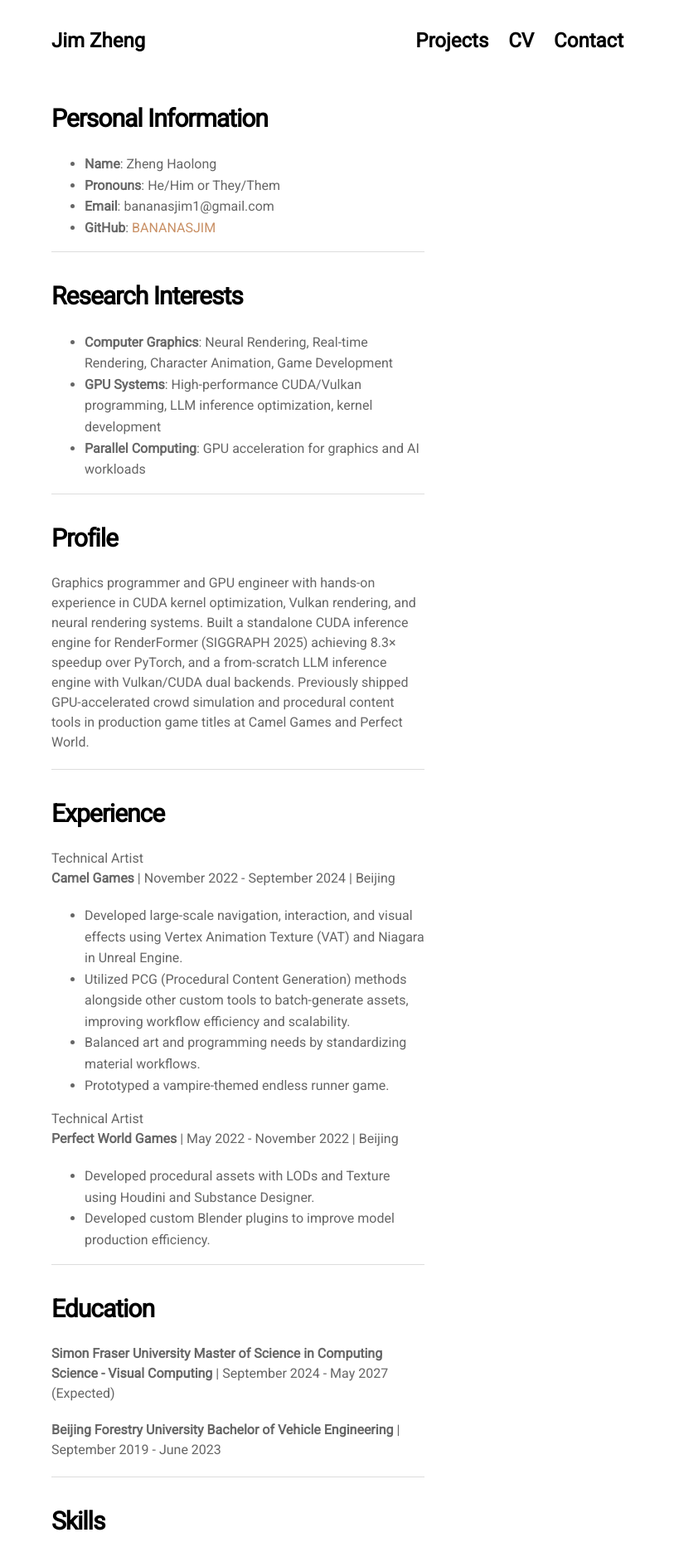
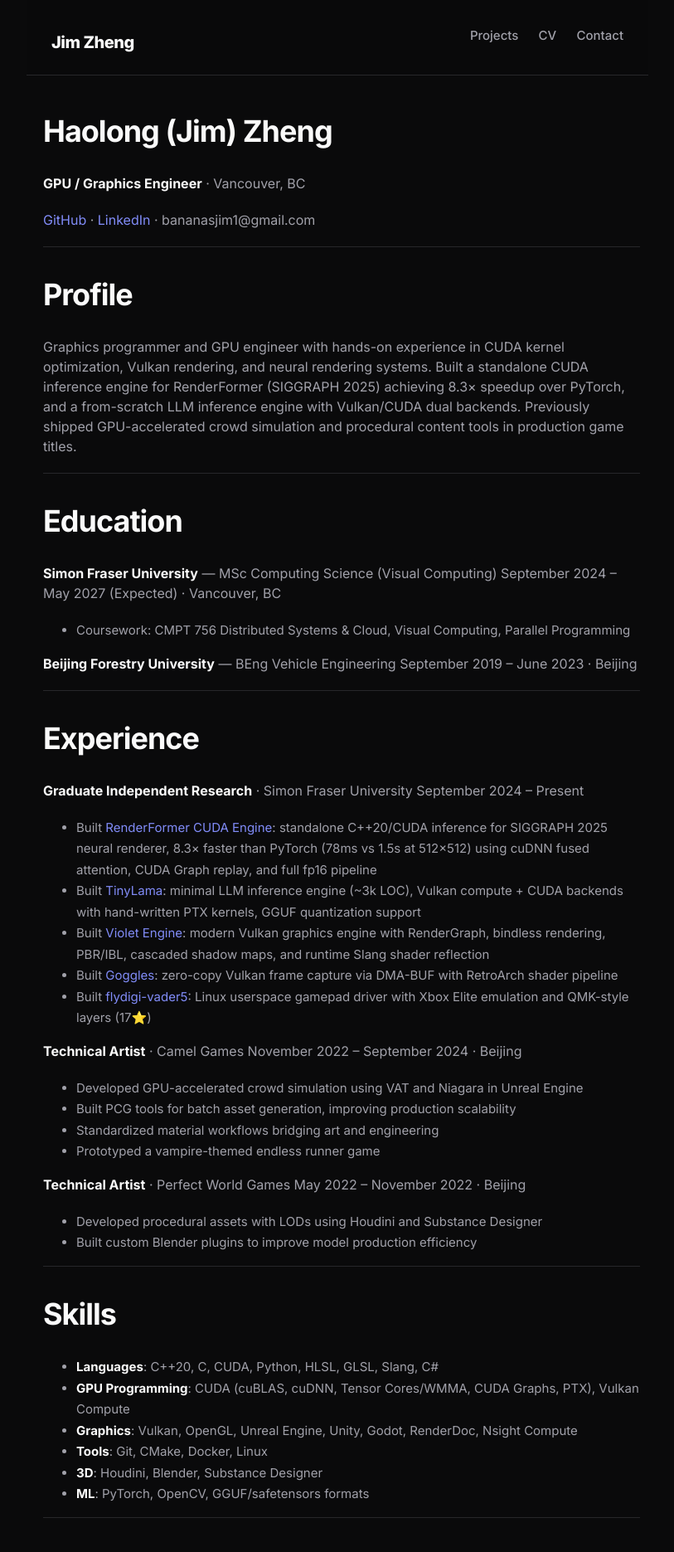
Before and after one commit to BANANASJIM/BANANASJIM.github.io, a Jekyll site: the page built from pages/cv.md, in a window 1280 px wide. Shown: the top 1871 px of the page at 83% size, without its empty margins (233-1046 px from the left). Built offline with Jekyll 4.4.1, drawn with Linux system fonts in a browser that asks for light colours; nearby versions of some CDN libraries; some of the changed text lies outside the part shown.

Commit message:
Redesign: dark theme, hero section, modern CV, project thumbnails
- Complete visual overhaul: dark theme with indigo accents
- Hero section with name, title, description, and social links
- Sticky frosted-glass header
- Card-based project grid (2-column) with hover effects
- Updated CV: added SFU research projects, GPU/CUDA skills, stronger profile
- Inter + JetBrains Mono typography
- Font Awesome 6 icons
- Project thumbnails for RenderFormer, TinyLama, Goggles
- Responsive mobile layout
- Updated footer with copyright

```diff
--- a/_includes/footer.html
+++ b/_includes/footer.html
@@ -1,13 +1,13 @@
 <footer>
   <div class="footer-wrap">
     <div class="footer-tagline">
-      <p>{{ site.data.settings.footer }}</p>
+      <p>&copy; 2026 Jim Zheng</p>
     </div>
     <div class="social-media">
       <nav>
-        {% for item in site.data.settings.social %}
-          <a href="{{ item.link }}" target="_blank"><i class="fa fa-{{ item.icon }}" aria-hidden="true"></i></a>
-        {% endfor %}
+        <a href="https://github.com/BANANASJIM" target="_blank"><i class="fa-brands fa-github" aria-hidden="true"></i></a>
+        <a href="https://www.linkedin.com/in/bananasjim/" target="_blank"><i class="fa-brands fa-linkedin" aria-hidden="true"></i></a>
+        <a href="https://instagram.com/bananasjim" target="_blank"><i class="fa-brands fa-instagram" aria-hidden="true"></i></a>
       </nav>
     </div>
   </div>
--- a/_includes/projects.html
+++ b/_includes/projects.html
@@ -2,9 +2,9 @@
   <div class="project-container">
     {% for project in site.data.settings.projects %}
       <a href="{{ site.github.url }}/projects/{{ project.url }}">
-        <div class="project-unit" data-folder="{{ site.github.url }}/projects/{{ project.url }}" style="background-image: url({{ site.github.url }}/assets/img/projects/{{ project.url }}/thumbnail.png)">
+        <div class="project-unit" style="background-image: url({{ site.github.url }}/assets/img/projects/{{ project.url }}/thumbnail.png)">
           <div class="project-overlay">
-            <strong>{{ project.name }} <i class="fa fa-arrow-right" aria-hidden="true"></i></strong>
+            <strong>{{ project.name }}</strong>
           </div>
         </div>
       </a>
--- a/_layouts/default.html
+++ b/_layouts/default.html
@@ -18,16 +18,15 @@
       {% endif %}
     </title>
     <link rel="stylesheet" href="{{ site.github.url }}/assets/css/all.css">
-    <link rel="stylesheet" href="https://maxcdn.bootstrapcdn.com/font-awesome/4.7.0/css/font-awesome.min.css">
-    <link href="https://fonts.googleapis.com/css?family=Roboto" rel="stylesheet">
+    <link rel="stylesheet" href="{{ site.github.url }}/assets/css/custom.css">
+    <link rel="stylesheet" href="https://cdnjs.cloudflare.com/ajax/libs/font-awesome/6.5.1/css/all.min.css">
+    <link href="https://fonts.googleapis.com/css2?family=Inter:wght@300;400;500;600;700;800&family=JetBrains+Mono:wght@400;500&display=swap" rel="stylesheet">
     <!--[if lt IE 9]><script src="http://html5shim.googlecode.com/svn/trunk/html5.js"></script><![endif]-->
-    <!-- Use Atom -->
     {% feed_meta %}
     <script type="text/javascript" async
       src="https://cdnjs.cloudflare.com/ajax/libs/mathjax/2.7.5/MathJax.js?config=TeX-MML-AM_CHTML">
     </script>
     {% include analytics.html %}
-    <!-- Use Jekyll SEO plugin -->
     {% seo %}
   </head>
   <body>
--- /dev/null
+++ b/assets/css/custom.css
@@ -0,0 +1,411 @@
+/* ========================================
+   Modern Portfolio Theme Override
+   ======================================== */
+
+:root {
+  --bg-primary: #0a0a0b;
+  --bg-secondary: #111113;
+  --bg-card: #18181b;
+  --bg-card-hover: #1f1f23;
+  --text-primary: #fafafa;
+  --text-secondary: #a1a1aa;
+  --text-muted: #71717a;
+  --accent: #818cf8;
+  --accent-hover: #a5b4fc;
+  --border: #27272a;
+  --shadow: 0 4px 24px rgba(0, 0, 0, 0.4);
+  --radius: 12px;
+}
+
+/* Reset & Base */
+body {
+  background: var(--bg-primary) !important;
+  color: var(--text-primary) !important;
+  font-family: 'Inter', -apple-system, BlinkMacSystemFont, 'Segoe UI', sans-serif !important;
+  font-size: 15px;
+  line-height: 1.7;
+  -webkit-font-smoothing: antialiased;
+}
+
+a {
+  color: var(--accent) !important;
+  text-decoration: none !important;
+  transition: color 0.2s ease;
+}
+
+a:hover, a:focus {
+  color: var(--accent-hover) !important;
+}
+
+h1, h2, h3, h4, h5, h6 {
+  color: var(--text-primary) !important;
+  font-weight: 700 !important;
+}
+
+p, li {
+  color: var(--text-secondary);
+}
+
+strong {
+  color: var(--text-primary);
+}
+
+hr {
+  border-color: var(--border) !important;
+}
+
+code, pre {
+  font-family: 'JetBrains Mono', monospace;
+  background: var(--bg-secondary);
+  border-radius: 6px;
+}
+
+pre {
+  padding: 16px;
+  overflow-x: auto;
+  border: 1px solid var(--border);
+}
+
+/* Header */
+header {
+  background: var(--bg-primary) !important;
+  border-bottom: 1px solid var(--border);
+  position: sticky;
+  top: 0;
+  z-index: 100;
+  backdrop-filter: blur(12px);
+  -webkit-backdrop-filter: blur(12px);
+  background: rgba(10, 10, 11, 0.85) !important;
+}
+
+header .logo a {
+  color: var(--text-primary) !important;
+  font-size: 20px !important;
+  font-weight: 800 !important;
+  letter-spacing: -0.5px;
+}
+
+header nav a {
+  color: var(--text-secondary) !important;
+  font-size: 15px !important;
+  font-weight: 500 !important;
+  transition: color 0.2s ease;
+}
+
+header nav a:hover {
+  color: var(--accent) !important;
+}
+
+/* Hero Section */
+.hero {
+  padding: 120px 30px 80px !important;
+  text-align: center;
+  background: var(--bg-primary) !important;
+  position: relative;
+  overflow: hidden;
+}
+
+.hero::before {
+  content: '';
+  position: absolute;
+  top: -50%;
+  left: -50%;
+  width: 200%;
+  height: 200%;
+  background: radial-gradient(ellipse at center, rgba(129, 140, 248, 0.06) 0%, transparent 60%);
+  pointer-events: none;
+}
+
+.hero-content {
+  position: relative;
+  max-width: 680px;
+  margin: 0 auto;
+}
+
+.hero-title {
+  font-size: 56px !important;
+  font-weight: 800 !important;
+  letter-spacing: -2px;
+  line-height: 1.1 !important;
+  margin-bottom: 12px !important;
+  background: linear-gradient(135deg, #fafafa 0%, #a1a1aa 100%);
+  -webkit-background-clip: text;
+  -webkit-text-fill-color: transparent;
+  background-clip: text;
+}
+
+.hero-subtitle {
+  font-size: 22px !important;
+  font-weight: 500;
+  color: var(--accent) !important;
+  margin-bottom: 20px !important;
+  letter-spacing: -0.3px;
+}
+
+.hero-desc {
+  font-size: 16px;
+  color: var(--text-secondary) !important;
+  line-height: 1.7;
+  margin-bottom: 32px !important;
+}
+
+.hero-links {
+  display: flex;
+  justify-content: center;
+  gap: 16px;
+  flex-wrap: wrap;
+}
+
+.hero-links a {
+  display: inline-flex;
+  align-items: center;
+  gap: 8px;
+  padding: 10px 22px;
+  border: 1px solid var(--border);
+  border-radius: 8px;
+  color: var(--text-secondary) !important;
+  font-size: 14px;
+  font-weight: 500;
+  transition: all 0.2s ease;
+  background: var(--bg-secondary);
+}
+
+.hero-links a:hover {
+  border-color: var(--accent);
+  color: var(--accent) !important;
+  background: rgba(129, 140, 248, 0.05);
+  transform: translateY(-1px);
+}
+
+/* Projects Section */
+.projects-section {
+  padding: 60px 30px 100px !important;
+  background: var(--bg-primary) !important;
+}
+
+.section-title {
+  text-align: center;
+  font-size: 32px !important;
+  font-weight: 700 !important;
+  letter-spacing: -1px;
+  margin-bottom: 48px !important;
+  color: var(--text-primary) !important;
+}
+
+section:nth-child(odd) {
+  background: var(--bg-primary) !important;
+}
+
+.project-container {
+  max-width: 900px !important;
+  margin: 0 auto;
+  display: grid !important;
+  grid-template-columns: repeat(2, 1fr);
+  gap: 20px;
+  padding: 0 20px;
+}
+
+.project-container a {
+  text-decoration: none !important;
+}
+
+.project-container .project-unit {
+  width: 100% !important;
+  height: 220px !important;
+  border-radius: var(--radius) !important;
+  border: 1px solid var(--border);
+  transition: all 0.3s ease !important;
+  box-shadow: none !important;
+  overflow: hidden;
+}
+
+.project-container .project-unit:hover {
+  border-color: var(--accent);
+  box-shadow: 0 8px 32px rgba(129, 140, 248, 0.12) !important;
+  transform: translateY(-4px);
+}
+
+.project-container .project-unit .project-overlay {
+  background: linear-gradient(180deg, transparent 30%, rgba(0, 0, 0, 0.85) 100%) !important;
+  top: 0 !important;
+  position: absolute !important;
+  height: 100%;
+  display: flex !important;
+  align-items: flex-end !important;
+  justify-content: flex-start !important;
+  padding: 20px !important;
+}
+
+.project-container .project-unit .project-overlay strong {
+  font-size: 18px !important;
+  font-weight: 600 !important;
+  color: #fff !important;
+  text-shadow: 0 2px 8px rgba(0, 0, 0, 0.5);
+}
+
+.project-container .project-unit:hover .project-overlay {
+  top: 0 !important;
+}
+
+/* Projects without thumbnails — text card style */
+.project-container .project-unit[style*="thumbnail.png"] {
+  background-size: cover !important;
+  background-position: center !important;
+}
+
+/* Post (project detail) */
+.post-container {
+  max-width: 720px !important;
+  margin: 40px auto 60px !important;
+  padding: 0 20px;
+}
+
+.post-container h1, .post-container h2, .post-container h3, .post-container h4 {
+  color: var(--text-primary) !important;
+}
+
+.post-container h4 {
+  font-size: 28px !important;
+}
+
+.post-container p, .post-container li {
+  color: var(--text-secondary) !important;
+  font-size: 15px;
+  line-height: 1.8;
+}
+
+.post-container img {
+  border-radius: var(--radius);
+  border: 1px solid var(--border);
+  margin: 24px 0;
+}
+
+.post-container table {
+  width: 100%;
+  border-collapse: collapse;
+  margin: 24px 0;
+  font-size: 14px;
+}
+
+.post-container th, .post-container td {
+  padding: 10px 14px;
+  border: 1px solid var(--border);
+  color: var(--text-secondary);
+}
+
+.post-container th {
+  background: var(--bg-secondary);
+  color: var(--text-primary);
+  font-weight: 600;
+}
+
+.post-container .post-return {
+  color: var(--text-muted) !important;
+}
+
+/* Page (CV, Contact) */
+.page-content {
+  width: 720px !important;
+  margin: 40px auto !important;
+  padding: 0 20px;
+}
+
+.page-content h1 {
+  font-size: 36px !important;
+  letter-spacing: -1px;
+}
+
+.page-content h2 {
+  font-size: 14px !important;
+  text-transform: uppercase;
+  letter-spacing: 1px;
+  color: var(--accent) !important;
+  margin-top: 40px;
+}
+
+.page-content p, .page-content li {
+  color: var(--text-secondary) !important;
+}
+
+.page-content a {
+  color: var(--accent) !important;
+}
+
+/* Footer */
+footer {
+  background: var(--bg-primary) !important;
+  border-top: 1px solid var(--border);
+  padding: 30px 0;
+}
+
+footer .footer-wrap {
+  max-width: 900px;
+  margin: 0 auto;
+  padding: 0 30px;
+}
+
+footer p, footer a {
+  color: var(--text-muted) !important;
+}
+
+footer .social-media a {
+  font-size: 18px;
+  margin-left: 16px;
+  transition: color 0.2s ease;
+}
+
+footer .social-media a:hover {
+  color: var(--accent) !important;
+}
+
+/* Scrollbar */
+::-webkit-scrollbar {
+  width: 8px;
+}
+
+::-webkit-scrollbar-track {
+  background: var(--bg-primary);
+}
+
+::-webkit-scrollbar-thumb {
+  background: var(--border);
+  border-radius: 4px;
+}
+
+::-webkit-scrollbar-thumb:hover {
+  background: var(--text-muted);
+}
+
+/* Selection */
+::selection {
+  background: rgba(129, 140, 248, 0.3) !important;
+  color: #fff;
+}
+
+/* Responsive */
+@media (max-width: 768px) {
+  .hero {
+    padding: 80px 20px 60px !important;
+  }
+
+  .hero-title {
+    font-size: 36px !important;
+  }
+
+  .hero-subtitle {
+    font-size: 18px !important;
+  }
+
+  .project-container {
+    grid-template-columns: 1fr !important;
+    padding: 0 10px;
+  }
+
+  .project-container .project-unit {
+    height: 180px !important;
+  }
+
+  .page-content {
+    width: 90vw !important;
+  }
+}
--- a/pages/cv.md
+++ b/pages/cv.md
@@ -4,75 +4,74 @@ title: About
 permalink: /cv
 ---
 
+# Haolong (Jim) Zheng
 
-# Personal Information
+**GPU / Graphics Engineer** · Vancouver, BC
 
-- **Name**: Zheng Haolong
-- **Pronouns**: He/Him or They/Them
-- **Email**: bananasjim1@gmail.com
-- **GitHub**: [BANANASJIM](https://github.com/BANANASJIM)
-
----
-
-# Research Interests
-
-- **Computer Graphics**: Neural Rendering, Real-time Rendering, Character Animation, Game Development
-- **GPU Systems**: High-performance CUDA/Vulkan programming, LLM inference optimization, kernel development
-- **Parallel Computing**: GPU acceleration for graphics and AI workloads
+[GitHub](https://github.com/BANANASJIM) · [LinkedIn](https://www.linkedin.com/in/bananasjim/) · bananasjim1@gmail.com
 
 ---
 
 # Profile
 
-Graphics programmer and GPU engineer with hands-on experience in CUDA kernel optimization, Vulkan rendering, and neural rendering systems. Built a standalone CUDA inference engine for RenderFormer (SIGGRAPH 2025) achieving 8.3× speedup over PyTorch, and a from-scratch LLM inference engine with Vulkan/CUDA dual backends. Previously shipped GPU-accelerated crowd simulation and procedural content tools in production game titles at Camel Games and Perfect World.
+Graphics programmer and GPU engineer with hands-on experience in CUDA kernel optimization, Vulkan rendering, and neural rendering systems. Built a standalone CUDA inference engine for RenderFormer (SIGGRAPH 2025) achieving 8.3× speedup over PyTorch, and a from-scratch LLM inference engine with Vulkan/CUDA dual backends. Previously shipped GPU-accelerated crowd simulation and procedural content tools in production game titles.
+
+---
+
+# Education
+
+**Simon Fraser University** — MSc Computing Science (Visual Computing)
+September 2024 – May 2027 (Expected) · Vancouver, BC
+- Coursework: CMPT 756 Distributed Systems & Cloud, Visual Computing, Parallel Programming
+
+**Beijing Forestry University** — BEng Vehicle Engineering
+September 2019 – June 2023 · Beijing
 
 ---
 
 # Experience
 
- Technical Artist
-**Camel Games** | November 2022 - September 2024 | Beijing
-- Developed large-scale navigation, interaction, and visual effects using Vertex Animation Texture (VAT) and Niagara in Unreal Engine.
-- Utilized PCG (Procedural Content Generation) methods alongside other custom tools to batch-generate assets, improving workflow efficiency and scalability.
-- Balanced art and programming needs by standardizing material workflows.
-- Prototyped a vampire-themed endless runner game.
+**Graduate Independent Research** · Simon Fraser University
+September 2024 – Present
+- Built [RenderFormer CUDA Engine](https://github.com/BANANASJIM/renderformer-cuda): standalone C++20/CUDA inference for SIGGRAPH 2025 neural renderer, 8.3× faster than PyTorch (78ms vs 1.5s at 512×512) using cuDNN fused attention, CUDA Graph replay, and full fp16 pipeline
+- Built [TinyLama](https://github.com/BANANASJIM/TinyLama): minimal LLM inference engine (~3k LOC), Vulkan compute + CUDA backends with hand-written PTX kernels, GGUF quantization support
+- Built [Violet Engine](https://github.com/BANANASJIM/Violet): modern Vulkan graphics engine with RenderGraph, bindless rendering, PBR/IBL, cascaded shadow maps, and runtime Slang shader reflection
+- Built [Goggles](https://github.com/BANANASJIM/Goggles): zero-copy Vulkan frame capture via DMA-BUF with RetroArch shader pipeline
+- Built [flydigi-vader5](https://github.com/BANANASJIM/flydigi-vader5): Linux userspace gamepad driver with Xbox Elite emulation and QMK-style layers (17⭐)
 
- Technical Artist
-**Perfect World Games** | May 2022 - November 2022 | Beijing
-- Developed procedural assets with LODs and Texture using Houdini and Substance Designer.
-- Developed custom Blender plugins to improve model production efficiency.
+**Technical Artist** · Camel Games
+November 2022 – September 2024 · Beijing
+- Developed GPU-accelerated crowd simulation using VAT and Niagara in Unreal Engine
+- Built PCG tools for batch asset generation, improving production scalability
+- Standardized material workflows bridging art and engineering
+- Prototyped a vampire-themed endless runner game
 
----
-
-# Education
-
- **Simon Fraser University**
-**Master of Science in Computing Science - Visual Computing** | September 2024 - May 2027 (Expected)
-
- **Beijing Forestry University**
-**Bachelor of Vehicle Engineering** | September 2019 - June 2023
+**Technical Artist** · Perfect World Games
+May 2022 – November 2022 · Beijing
+- Developed procedural assets with LODs using Houdini and Substance Designer
+- Built custom Blender plugins to improve model production efficiency
 
 ---
 
 # Skills
 
-- **Programming**: C++20, C, CUDA, Python, HLSL, GLSL, Slang, C#
-- **GPU Programming**: CUDA (cuBLAS, cuDNN, WMMA/Tensor Cores, CUDA Graphs), Vulkan Compute, PTX
-- **Graphics APIs & Engines**: Vulkan, OpenGL, Unreal Engine (Proficient), Unity, Godot
-- **Graphics Tools**: RenderDoc, Nsight Compute, Slang shader compiler
-- **Developer Tools**: Git, CMake, Docker, Linux (proficient)
-- **3D Software**: Houdini, Blender, Substance Designer
-- **Machine Learning**: PyTorch, OpenCV, GGUF/safetensors model formats
+- **Languages**: C++20, C, CUDA, Python, HLSL, GLSL, Slang, C#
+- **GPU Programming**: CUDA (cuBLAS, cuDNN, Tensor Cores/WMMA, CUDA Graphs, PTX), Vulkan Compute
+- **Graphics**: Vulkan, OpenGL, Unreal Engine, Unity, Godot, RenderDoc, Nsight Compute
+- **Tools**: Git, CMake, Docker, Linux
+- **3D**: Houdini, Blender, Substance Designer
+- **ML**: PyTorch, OpenCV, GGUF/safetensors formats
 
 ---
+
 # Languages
 
 - **English**: Fluent
 - **Chinese**: Native
 - **Japanese**: Intermediate
 
+---
 
-# Hobby and Interests
+# Interests
 
-- **Game Development**: Creating indie games and experimenting with mechanics.
-- **Music Production**: Composing electronic music as a beginner.
+- Indie game development · Electronic music production · Mechanical keyboards
```
Also changed, not shown: _layouts/home.html (+17 -1 lines), assets/img/projects/proj-10/thumbnail.png (added), assets/img/projects/proj-11/thumbnail.png (added), assets/img/projects/proj-12/thumbnail.png (added).
